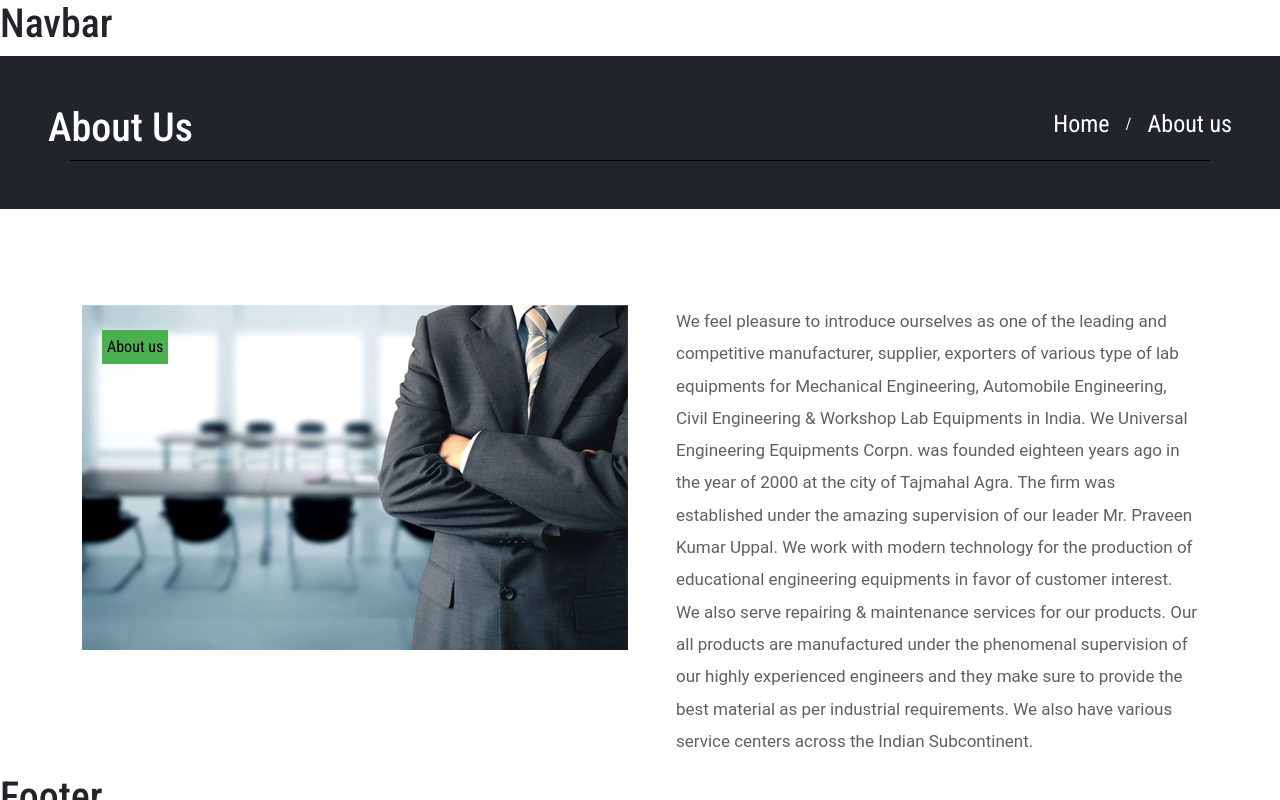
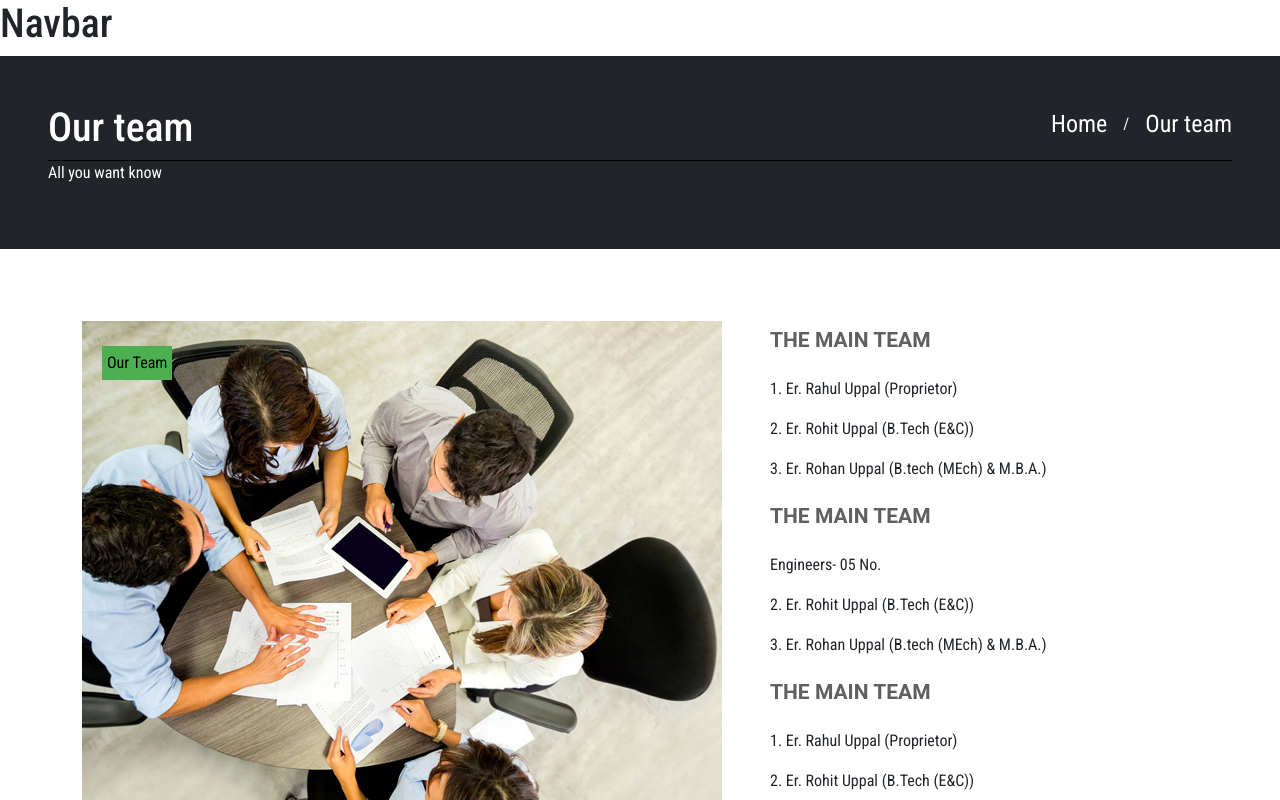
Before and after one commit to Amansingh1210/gold-pvt-corp, a React (Create React App) app: page / in a window 1280 px wide. Shown: the top 800 px of the page. Built offline with nearby package versions, Linux system fonts and the light colour scheme.

Commit message:
team component complete

```diff
--- a/src/App.js
+++ b/src/App.js
@@ -6,6 +6,7 @@ import Banner from './Components/Banner'
 import Gallery from './Components/Gallery'
 import About from './Components/About'
 import Footer from './Components/Footer'
+import Team from './Components/Team'
 
 function App() {
   return (
@@ -15,7 +16,8 @@ function App() {
       {/* <Products /> */}
       {/* <Banner /> */}
       {/* <Gallery /> */}
-      <About />
+      {/* <About /> */}
+      <Team />
       <Footer />
     </>
   )
--- a/src/Components/About.js
+++ b/src/Components/About.js
@@ -1,33 +1,33 @@
-import React from 'react'
-import profile from '../Data/images/aboutUsProfile.jpg'
+import React from 'react';
+import profile from '../Data/images/aboutUsProfile.jpg';
 
 function About() {
     return (
         <main className='d-flex flex-column gap-5'>
-          <div className='fluid-contanier bg-dark text-center text-white py-5 px-5'>
-              <div className='d-flex flex-row justify-content-between align-items-center '>
+            <div className='fluid-container bg-dark text-center text-white py-5 px-5'>
+                <div className='d-flex flex-row justify-content-between align-items-center'>
                     <h1>About Us</h1>
                     <nav>
                         <ol className="list-none d-flex gap-3 align-items-center cursor-pointer">
                             <li className="fs-4 text-hover">Home</li>
                             <li className="">/</li>
-                          <li className="fs-4 text-hover">About us</li>
+                            <li className="fs-5 text-hover">About us</li>
                         </ol>
                     </nav>
                 </div>
                 <div className="container underline"></div>
             </div>
-          <div className='container d-flex gap-5 mt-5'>
+            <div className='container d-md-flex gap-5 mt-5'>
                 <div className='position-relative'>
                     <button className="cap-btn btn-primary">About us</button>
-                <img src={profile} />
+                    <img src={profile} className="img-sm-fluid" alt="Profile" /> {/* Added img-fluid for responsiveness */}
                 </div>
                 <div>
-                  <p className='about-text'>We feel pleasure to introduce ourselves as one of the leading and competitive manufacturer, supplier, exporters of various type of lab equipments for Mechanical Engineering, Automobile Engineering, Civil Engineering & Workshop Lab Equipments in India. We Universal Engineering Equipments Corpn. was founded eighteen years ago in the year of 2000 at the city of Tajmahal Agra. The firm was established under the amazing supervision of our leader Mr. Praveen Kumar Uppal. We work with modern technology for the production of educational engineering equipments in favor of customer interest. We also serve repairing & maintenance services for our products. Our all products are manufactured under the phenomenal supervision of our highly experienced engineers and they make sure to provide the best material as per industrial requirements. We also have various service centers across the Indian Subcontinent.</p>
+                    <p className='about-text overflow-hidden'>We feel pleasure to introduce ourselves as one of the leading and competitive manufacturer, supplier, exporters of various type of lab equipments for Mechanical Engineering, Automobile Engineering, Civil Engineering & Workshop Lab Equipments in India. We Universal Engineering Equipments Corpn. was founded eighteen years ago in the year of 2000 at the city of Tajmahal Agra. The firm was established under the amazing supervision of our leader Mr. Praveen Kumar Uppal. We work with modern technology for the production of educational engineering equipments in favor of customer interest. We also serve repairing & maintenance services for our products. Our all products are manufactured under the phenomenal supervision of our highly experienced engineers and they make sure to provide the best material as per industrial requirements. We also have various service centers across the Indian Subcontinent.</p>
                 </div>
             </div>
         </main>
     )
 }
 
-export default About
+export default About;
--- /dev/null
+++ b/src/Components/Team.js
@@ -0,0 +1,55 @@
+import React from 'react'
+import teamProfile from '../Data/images/ourteam.jpg'
+
+function Team() {
+  return (
+      <main className='d-flex flex-column gap-4'>
+          <div className='fluid-contanier bg-dark text-center text-white py-5 px-5'>
+              <div className='d-flex flex-row justify-content-between align-items-center '>
+                <div>
+                  <h1>Our team</h1>
+                </div>
+                  <nav>
+                      <ol className="list-none d-flex gap-3 align-items-center cursor-pointer">
+                          <li className="fs-4 text-hover">Home</li>
+                          <li className="">/</li>
+                          <li className="fs-4 text-hover">Our team</li>
+                      </ol>
+                  </nav>
+              </div>
+              <div className="underline"></div>
+              <p className='text-start'>All you want know</p>
+          </div>
+          <div className='container d-md-flex gap-5 mt-5'>
+              <div className='position-relative '>
+                  <button className="cap-btn btn-primary">Our Team</button>
+                  <img src={teamProfile} className='img-fluid'/>
+              </div>
+              <div className='team-details'>
+                  <div className='main-team'>
+                      <p className='team-h'>THE MAIN TEAM</p>
+                      <p>1. Er. Rahul Uppal (Proprietor)</p>
+                      <p>2. Er. Rohit Uppal (B.Tech (E&C))</p>
+                      <p>3. Er. Rohan Uppal (B.tech (MEch) & M.B.A.)</p>
+                  </div>
+                  <div className='supporting-team'>
+                      <p className='team-h'>THE MAIN TEAM</p>
+                      <p>Engineers- 05 No.</p>
+                      <p>2. Er. Rohit Uppal (B.Tech (E&C))</p>
+                      <p>3. Er. Rohan Uppal (B.tech (MEch) & M.B.A.)</p></div>
+                  <div className='r&d-team'>
+                      <p className='team-h'>THE MAIN TEAM</p>
+                      <p>1. Er. Rahul Uppal (Proprietor)</p>
+                      <p>2. Er. Rohit Uppal (B.Tech (E&C))</p>
+                      <p>3. Er. Rohan Uppal (B.tech (MEch) & M.B.A.)</p></div>
+              </div>
+          </div>
+          <div className='container '>
+              <h1 className='text-uppercase'>our team</h1>
+              <p className='about-text'>“A best team is the only instrument to build a strong Empire.” Our company has a team of qualified, talented, skilled, experienced and committed professionals who put in their excellent work to provide the best type of Automobile, Refrigeration, Civil, Mechanical and all type of Educational Engineering Equipments for the Market. We actually appoint our professionals to work with us after necessary evaluation of their work experiences, educational qualifications, skills, work abilities to satisfy the production requirement. Time to time we conduct seminars to update the relative knowledge and skills of our professional. Our team is actually working to provide satisfactory delivery, installation and demonstration of the products safely to our clients.</p>
+          </div>
+      </main>
+  )
+}
+
+export default Team
--- a/src/index.css
+++ b/src/index.css
@@ -60,7 +60,7 @@
 }
 
 .contain{
-  background-size: contain;
+  background-size: cover;
 }
 
 .custom-hover {
@@ -79,8 +79,8 @@
 }
 
 .about{
-  height: 100px;
-  background: #797878;
+  height: 100%;
+  width: 100%;
 }
 
 .list-none{
@@ -97,3 +97,14 @@
   font-size: 17px;
   line-height: 1.9;
 }
+
+.team-h{
+    font-size: 21px;
+    font-weight: 700;
+    color: #606060;
+    font-family: 'Roboto', sans-serif;
+    line-height: 1.9;
+}
+.overflow-hidden{
+  overflow-y: hidden;
+}
```
Also changed, not shown: src/Data/images/ourteam.jpg (added). Lines whose indentation alone changed are shown as unchanged.
